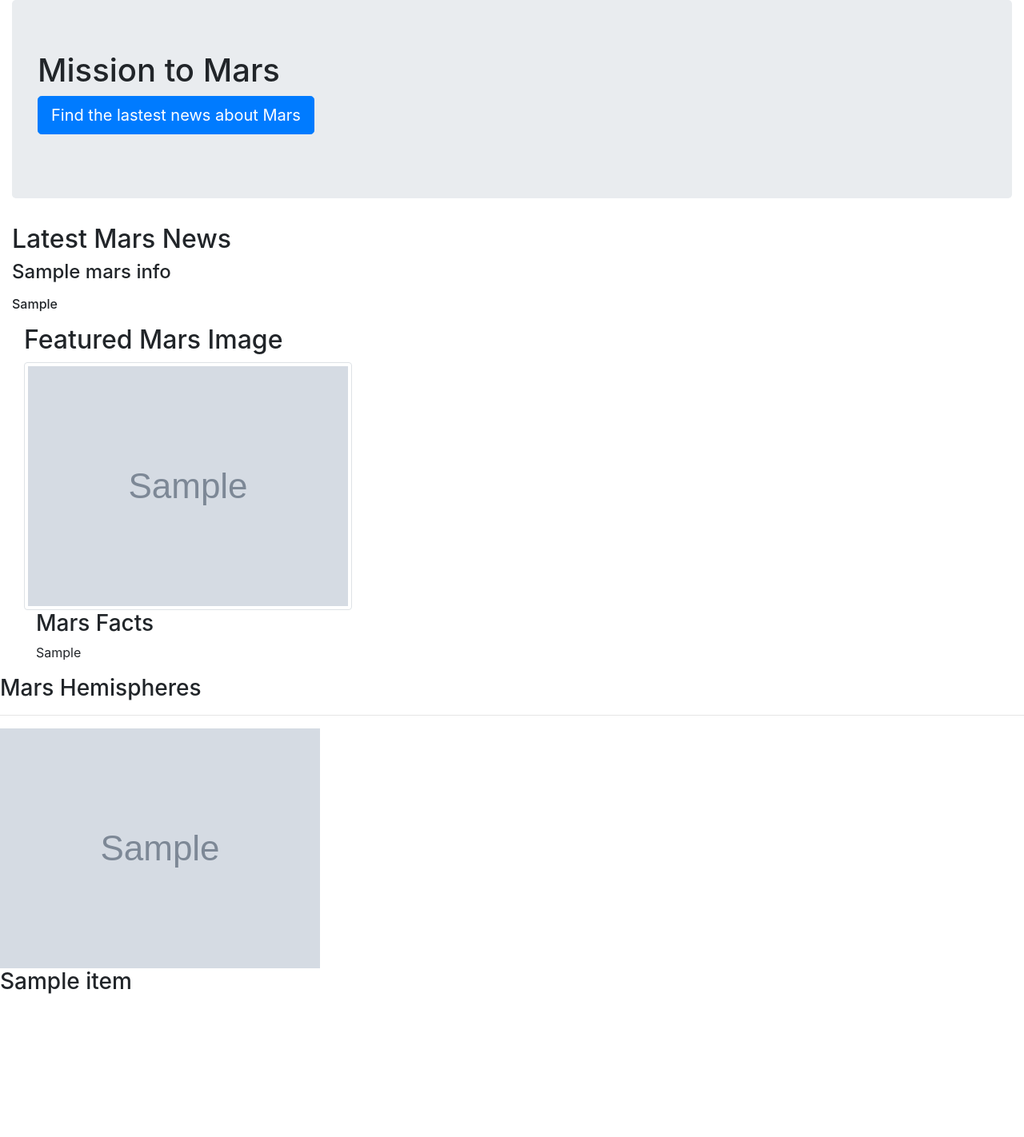
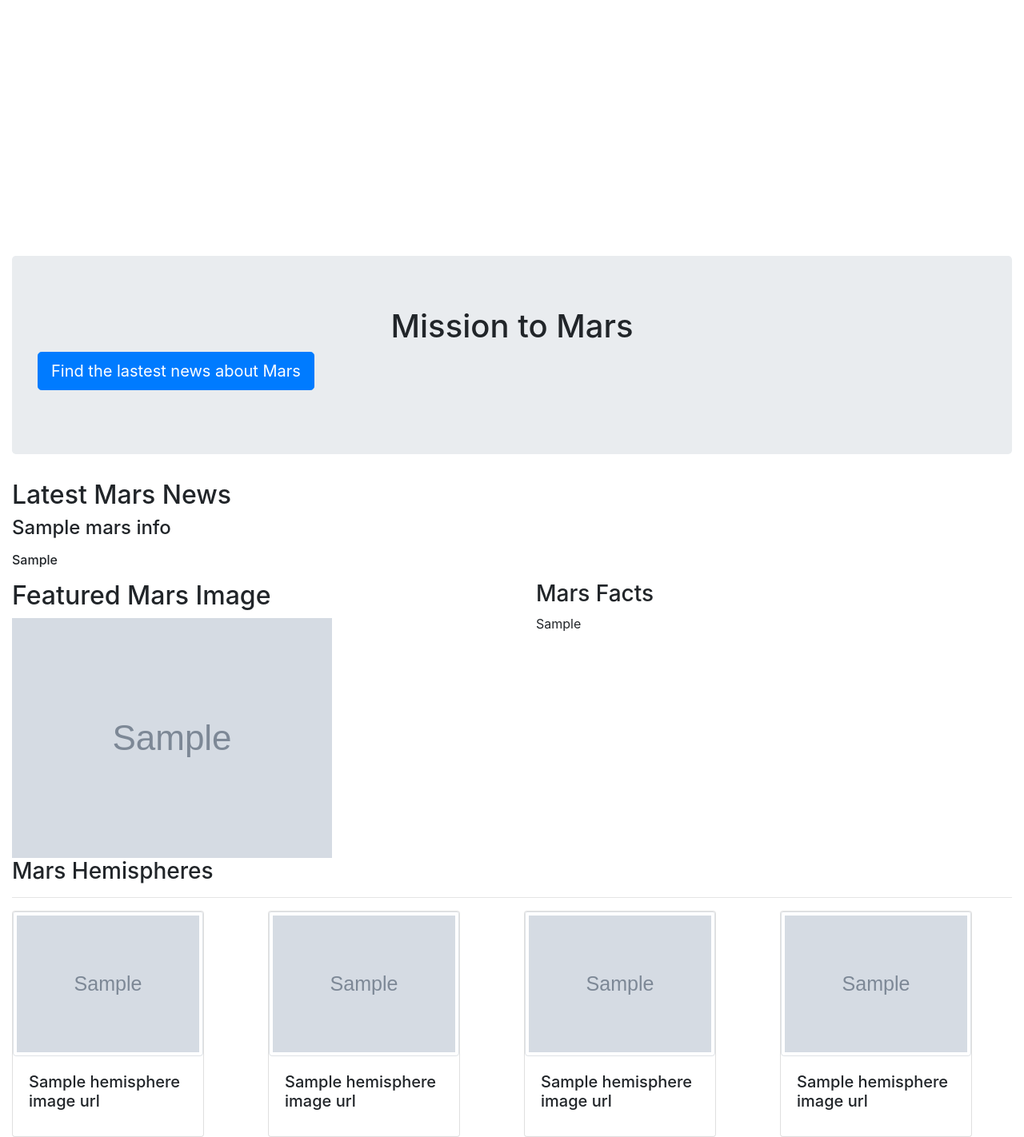
Before and after one commit to KeSavanh/web-scraping-challenge, a Flask app: page / in a window 1280 px wide. Shown: the whole page at 80% size. Before the commit the page ends 1243 px from the top, so only its background shows below. Run offline with Flask 2, Linux system fonts and the light colour scheme; grey boxes marked "Sample" are stand-in pictures; a database or web service that is not in the repository returns one stand-in record (values such as "Sample title"); some libraries are stand-ins or nearby versions.

Commit message:
progress

```diff
--- a/mission_to_mars/templates/index.html
+++ b/mission_to_mars/templates/index.html
@@ -30,12 +30,13 @@
             </div>
         </div>
         <!-- Feature image displace -->
-        <div class="col-md-5 col-sm-5">
+        <div class="row">
+            <div class="col-6">
             <h2>Featured Mars Image</h2>
-            <img class="img-fluid img-thumbnail" src="{{mars_data.featured_image_url}}" alt="Featured image of Mars">
-        </div>
+            <img class="img-fluid" src="{{mars_data.featured_image_url}}" alt="Featured image of Mars">
+            </div>
         <!-- Facts table -->
-        <div class="col-md-7 col-sm-7">
+            <div class="col-6">
             <div class="container">
                 <div class="box">
                     <h3>Mars Facts</h3>
@@ -44,10 +45,9 @@
                     </div>
                 </div>
             </div>
+            </div>
         </div>
-    </div>
-
-    <!-- Hemispheres -->
+           <!-- Hemispheres -->
     <!-- title -->
     <div class="row">
         <div class="col-md-12">
@@ -56,28 +56,48 @@
         </div>
     </div>
     <!-- cards to hold each pictures -->
-    <div class="row">
-        {% for item in mars_data.hemisphere_image_urls %}
-        <div class="col col-6">
-            <!-- <div class="card-group">
-                <div class="card">
-                <img src="{{item.img_url}}" class="card-img-top" alt="{{item.img_url}}">
+    <div class="row row-cols-4">
+
+        <div class="col">
+            <div class="card" style="width: 15rem;">
+                <img src={{mars_data.hemisphere_image_url[0].img_url}} class="card-img-top img-fluid img-thumbnail" alt="{{mars_data.hemisphere_image_url[0].title}}">
                 <div class="card-body">
-                    <p class="card-text"><h3>{{item.title}}</h3></p>
+                    <h5 class="card-title">{{mars_data.hemisphere_image_url[0].title}}</h5>
                 </div>
+              </div>
+        </div>
+
+        <div class="col">
+            <div class="card" style="width: 15rem;">
+                <img src={{mars_data.hemisphere_image_url[1].img_url}} class="card-img-top img-fluid img-thumbnail" alt="{{mars_data.hemisphere_image_url[1].title}}">
+                <div class="card-body">
+                    <h5 class="card-title">{{mars_data.hemisphere_image_url[1].title}}</h5>
                 </div>
-            </div> -->
+              </div>
+        </div>
 
-            <div class="boxmargin">
-                <img src={{item.img_url}} alt="{{item.img_url}}">
-                <h3>{{item.title}}</h3>
+        <div class="col">
+            <div class="card" style="width: 15rem;">
+                <img src={{mars_data.hemisphere_image_url[2].img_url}} class="card-img-top img-fluid img-thumbnail" alt="{{mars_data.hemisphere_image_url[2].title}}">
+                <div class="card-body">
+                    <h5 class="card-title">{{mars_data.hemisphere_image_url[2].title}}</h5>
+                </div>
+              </div>
+        </div>
 
-            </div>
+        <div class="col">
+            <div class="card" style="width: 15rem;">
+                <img src={{mars_data.hemisphere_image_url[3].img_url}} class="card-img-top img-fluid img-thumbnail" alt="{{mars_data.hemisphere_image_url[3].title}}">
+                <div class="card-body">
+                    <h5 class="card-title">{{mars_data.hemisphere_image_url[3].title}}</h5>
+                </div>
+              </div>
+        </div>
+        <hr>
+    </div>
+    </div>
 
 
-        {% endfor %}
-        </div>
-    </div>
     <!-- jQuery first, then Popper.js, then Bootstrap JS -->
     <script src="https://code.jquery.com/jquery-3.2.1.slim.min.js" integrity="sha384-KJ3o2DKtIkvYIK3UENzmM7KCkRr/rE9/Qpg6aAZGJwFDMVNA/GpGFF93hXpG5KkN" crossorigin="anonymous"></script>
     <script src="https://cdnjs.cloudflare.com/ajax/libs/popper.js/1.12.9/umd/popper.min.js" integrity="sha384-ApNbgh9B+Y1QKtv3Rn7W3mgPxhU9K/ScQsAP7hUibX39j7fakFPskvXusvfa0b4Q" crossorigin="anonymous"></script>
--- a/mission_to_mars/templates/style.css
+++ b/mission_to_mars/templates/style.css
@@ -0,0 +1,12 @@
+.jumbotron {
+    padding: 20rem 4rem;
+    margin-top: 20rem ;
+    background-color: darkblue;
+}
+
+
+h1 {
+    font-family: 'Courier New', Courier, monospace;
+    text-align: center;
+
+}
```
Also changed, not shown: mission_to_mars/scrape_mars.py (+6 -7 lines).
